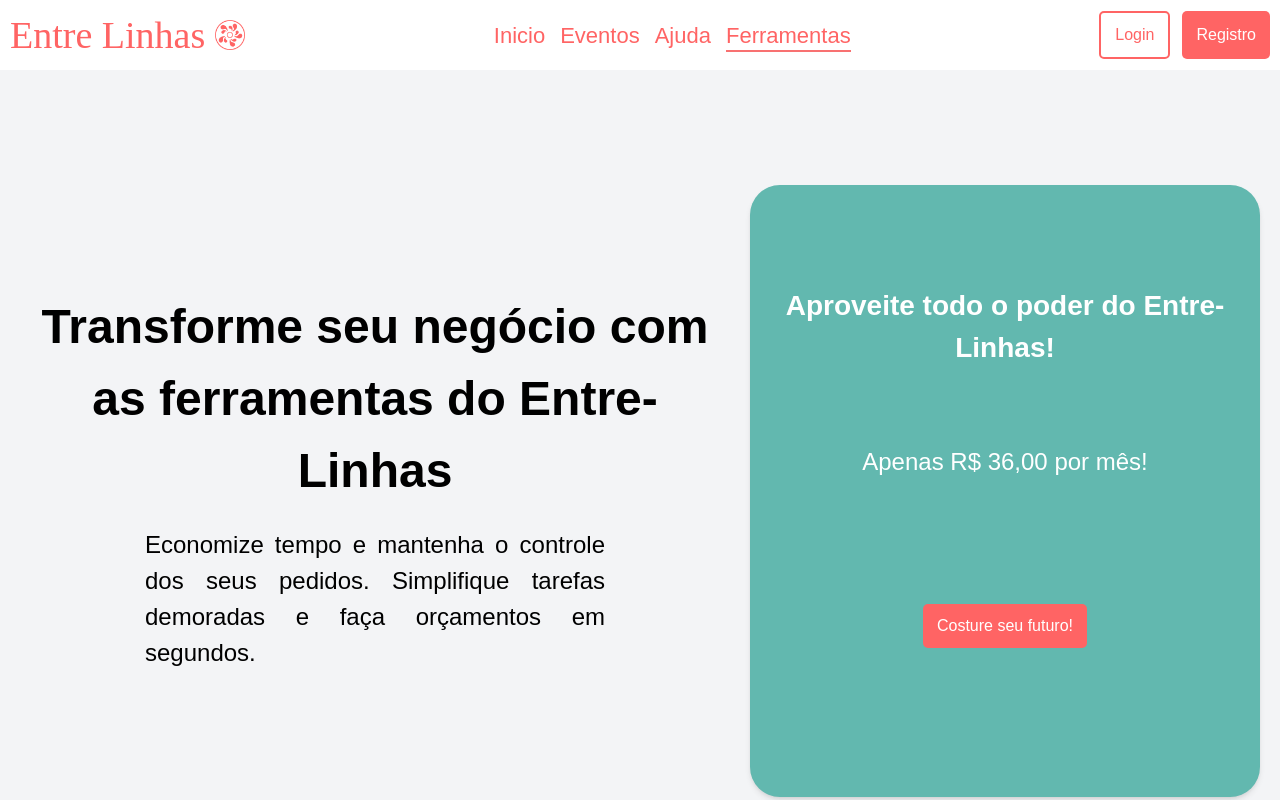
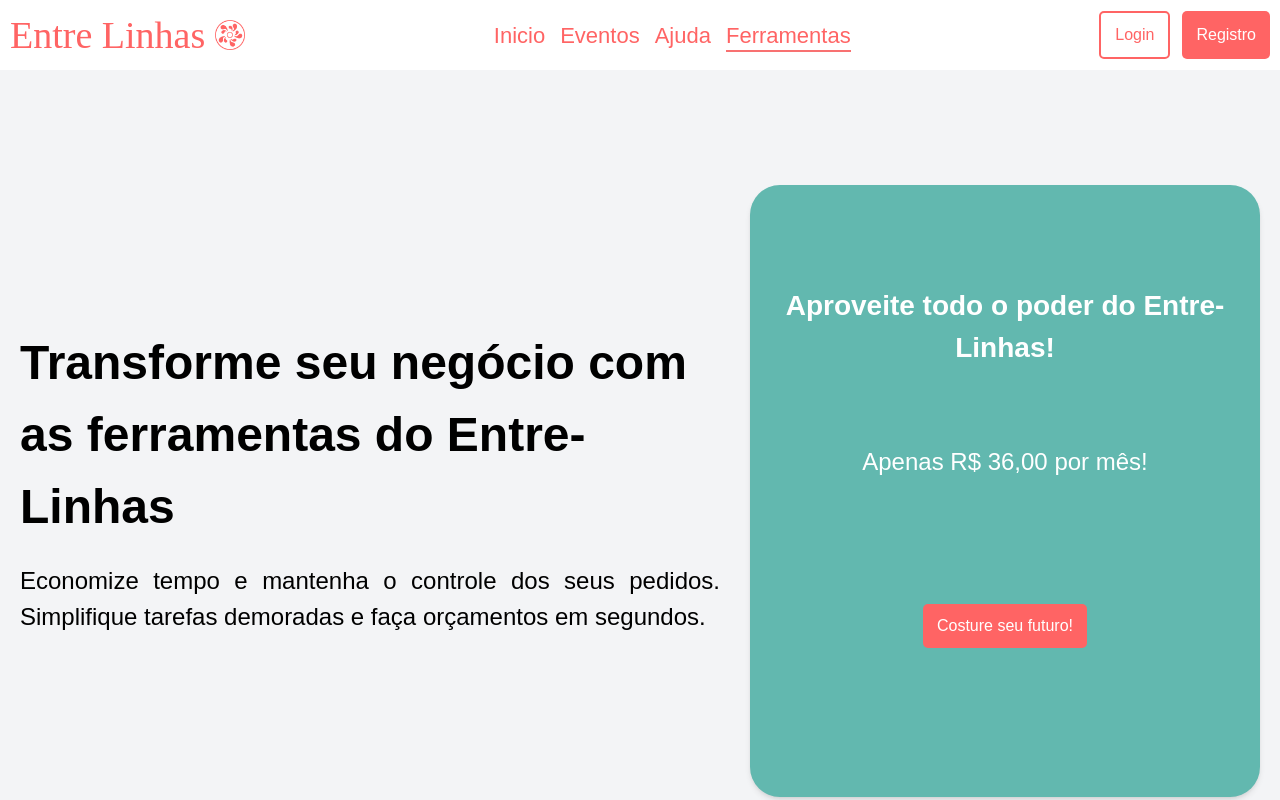
Before and after one commit to Entre-Linhas/front-end, a React (Create React App) app: page /ferramentas in a window 1280 px wide. Shown: the top 800 px of the page. Built offline with nearby package versions, Linux system fonts and the light colour scheme.

Commit message:
Save modified archives

```diff
--- a/src/components/Card.tsx
+++ b/src/components/Card.tsx
@@ -10,7 +10,7 @@ typeStyle?: "primary" | "secondary"
 
 export const Card = ({icon:Icon, title, text, typeStyle = "primary"}:CardProps) => {
 return (
-        <div className={`bg-white flex flex-col rounded-[2rem] border-2 border-[#E3E3E3] text-center justify-evenly px-[1.6rem] ${typeStyle === "primary" ? "max-w-[36.2rem]" : "min-h-[30.8rem] max-w-[27.3rem]"}`}>
+        <div className={`bg-white flex flex-col rounded-[2rem] border-2 border-[#E3E3E3] text-center justify-evenly px-[1.6rem] ${typeStyle === "primary" ? "max-w-[36.2rem] min-[1024px]:min-w-[26.5rem] min-[1280px]:min-w-[36.2rem]" : "min-h-[30.8rem] max-w-[27.3rem]"}`}>
           {Icon && <Icon className="text-custom-salmon self-center" size="50" />}
           <div className="flex flex-col gap-[2rem]">
             <h1 className="font-bold text-[2.2rem] font-[Nunito] max-[900px]:min-w-[23.7rem]">{title}</h1>
--- a/src/pages/Ferramentas.tsx
+++ b/src/pages/Ferramentas.tsx
@@ -16,9 +16,9 @@ export default function Ferramentas () {
 
 
                     <div className="flex py-[11.5rem] justify-center max-[820px]:flex-col min-[820px]:px-[2rem] min-[820px]:gap-[2rem]">
-                        <div className="self-center max-[660px]:w-[80%]">
-                            <h1 className="max-w-[770px] font-semibold text-center text-[2.8rem] min-[425px]:text-[3rem] min-[1024px]:text-[4.8rem]">Transforme seu negócio com as ferramentas do Entre-Linhas</h1>
-                            <p className="m-auto max-w-[46rem] text-[2.4rem] text-justify max-[375px]:text-center max-[660px]:py-[5rem] min-[660px]:py-[2rem]">Economize tempo e mantenha o controle dos seus pedidos. Simplifique tarefas demoradas e faça orçamentos em segundos.</p>
+                        <div className="self-center max-[660px]:w-[80%] max-w-[770px]">
+                            <h1 className="max-w-[770px] font-semibold text-[2.8rem] min-[425px]:text-[3rem] min-[1024px]:text-[4.8rem]">Transforme seu negócio com as ferramentas do Entre-Linhas</h1>
+                            <p className="max-w-[700px] text-[2.4rem] text-justify max-[375px]:text-center max-[660px]:py-[5rem] min-[660px]:py-[2rem]">Economize tempo e mantenha o controle dos seus pedidos. Simplifique tarefas demoradas e faça orçamentos em segundos.</p>
                          </div>
                         <div className="px-[1.5rem] max-w-[510px] flex flex-col py-[3rem] rounded-[3rem] shadow-md text-white max-[660px]:w-[80%] max-[1000px]:gap-[2.5rem] min-[820px]:py-[10rem] max-[820px]:m-auto min-[1000px]:gap-[7.5rem] min-[1000px]:min-h-[61.2rem] bg-[#62B8AF]">
                             <h3 className="text-[2.8rem] text-center font-bold min-[220px]:text-[1.6rem] min-[300px]:text-[1.8rem] min-[320px]:text-[2.4rem] min-[500px]:text-[2.8rem]">Aproveite todo o poder do Entre-Linhas!</h3>
--- a/src/pages/Home.tsx
+++ b/src/pages/Home.tsx
@@ -84,7 +84,7 @@ export default function Home({NameUser, PhotoUser, TextUser}:HomeProps) {
         {/* container2 padrão*/}
 
       <div className="max-[1023px]:hidden box-border w-[100%] m-auto lg:max-w-[99rem] xl:max-w-[122rem] 2xl:max-w-[147.6rem]">
-      <div className="flex box-border min-[220px]:flex-col gap-10 mt-0 min-[900px]:flex-row mt-[-1.5rem] justify-center gap-0 px-5">
+      <div className="flex box-border min-[220px]:flex-col mt-0 min-[900px]:flex-row mt-[-3.5rem] justify-center gap-0 px-5">
             <Card title="Aprenda a empreender" text="Aqui você encontrará tudo que precisa para transformar o seu negócio!" icon={Lightbulb} />
             <div className="max-[899px]:hidden self-center border-dashed border-t-[2px] border-custom-salmon w-[10%]"></div>
             <Card title="Conheça ferramentas" text="Problemas com o gerenciamento? A gente te ajuda! " icon={Hammer}/>
```
